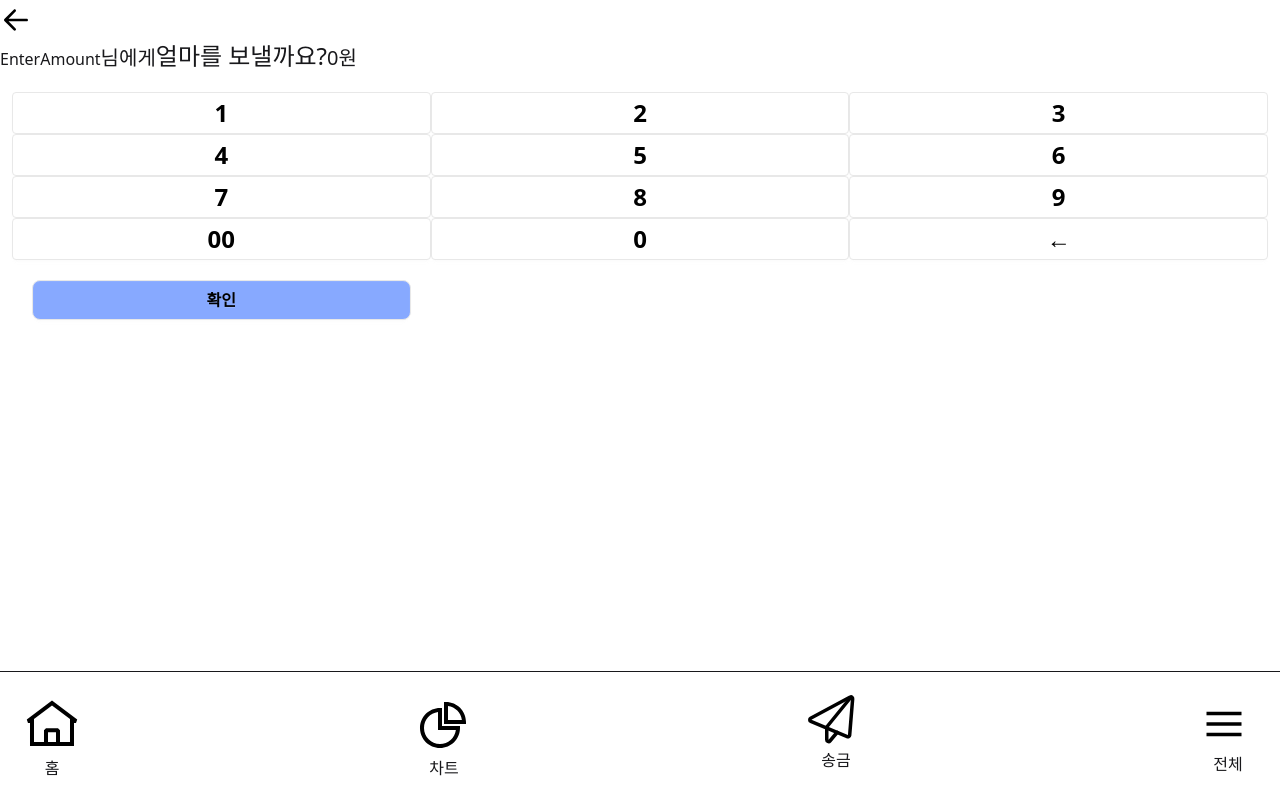
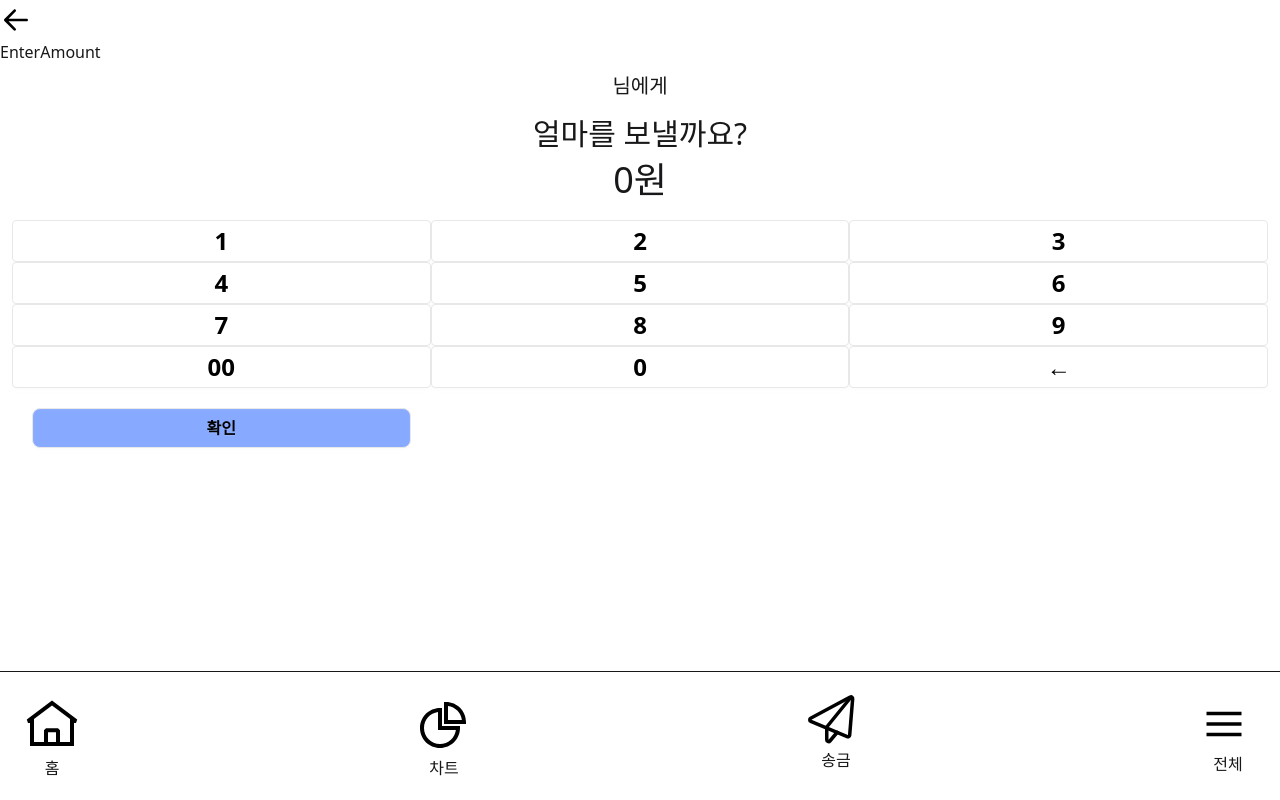
Before and after one commit to catisverycute/coinfit-project, a React (Vite) app: page /transfer/step3 in a window 1280 px wide. Built offline with nearby package versions, Linux system fonts and the light colour scheme.

Commit message:
design: css 수정

```diff
--- a/src/pages/transfer/AmountEnterPage.tsx
+++ b/src/pages/transfer/AmountEnterPage.tsx
@@ -16,16 +16,18 @@ const AmountEnterPage = () => {
   };
 
   const handleSubmit = () => {
-    navigate('/transfer/step2');
+    navigate('/transfer/step4');
   };
 
   return (
     <div>
       <BackButton />
       EnterAmount
-      <span className="text-xl">님에게</span>
-      <span className="text-2xl">얼마를 보낼까요?</span>
-      <span className="text-xl">{amount.length === 0 ? '0' : amount}원</span>
+      <div className="flex flex-col text-center">
+        <div className="text-xl py-2">님에게</div>
+        <div className="text-3xl py-2"> 얼마를 보낼까요?</div>
+        <div className="text-4xl">{amount.length === 0 ? '0' : amount}원</div>
+      </div>
       <AmountKeyPad
         onInput={handleClick}
         onDelete={handleDelete}
```
